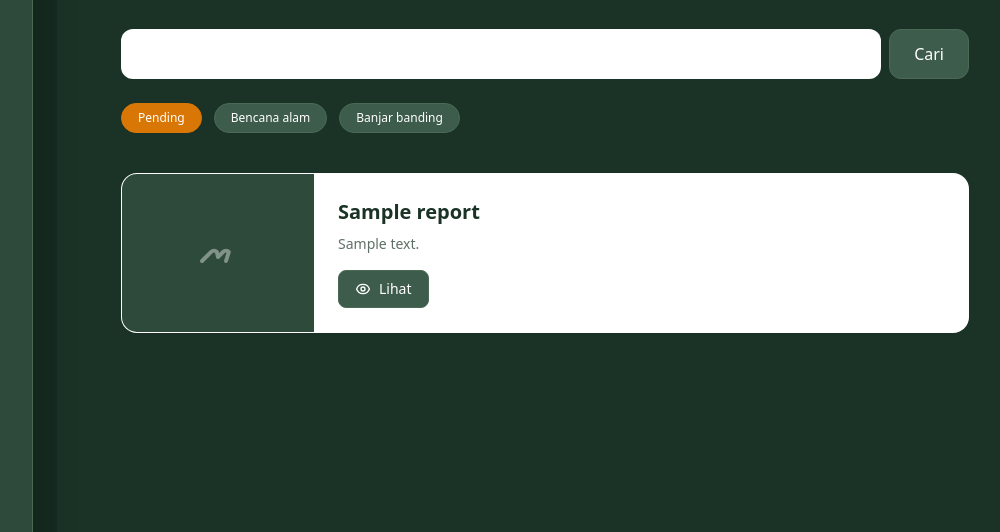
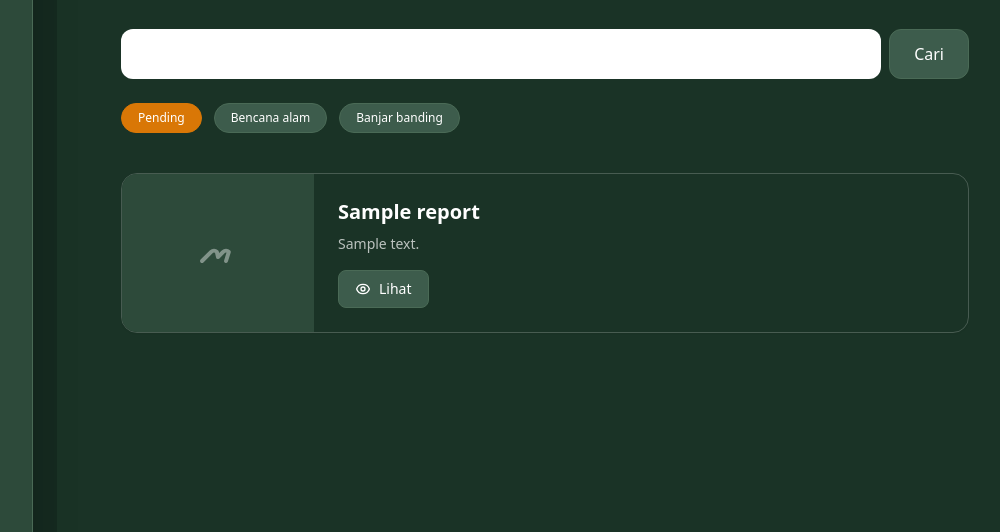
Before and after one commit to Arfan9swn/sapa-trantib, a Laravel app: page /reports in a window 1280 px wide. Shown: the part 220-752 px from the top of the page, without its empty margins (223-1223 px from the left). Run offline with Laravel 12, Linux system fonts and the light colour scheme; tables that the repository leaves empty hold one stand-in row (values such as "Sample post"); style sheets or scripts are compiled from the project's sources; parts of the project's set-up code (start-up, migrations or seed data) failed here and were passed over.

Commit message:
refactor-style: Report card restyle

```diff
--- a/resources/views/reports/report-index.blade.php
+++ b/resources/views/reports/report-index.blade.php
@@ -40,7 +40,7 @@
             <!-- Reports Grid -->
             <div class="space-y-4">
                 @forelse($reports as $report)
-                <div class="bg-white rounded-2xl shadow-sm border border-white/20 overflow-hidden">
+                <div class="rounded-2xl shadow-sm border border-white/20 overflow-hidden">
                     <div class="flex flex-col md:flex-row">
                         <!-- Thumbnail -->
                         <div class="w-full md:w-48 h-48 md:h-auto bg-[#2d4a3a] flex items-center justify-center">
@@ -49,8 +49,8 @@
 
                         <!-- Content -->
                         <div class="p-6 flex-1">
-                            <h3 class="text-xl font-bold text-[#1a3326] mb-2">{{ $report->title }}</h3>
-                            <p class="text-[#1a3326]/70 text-sm mb-4 line-clamp-3">{{ $report->description }}</p>
+                            <h3 class="text-xl font-bold text-[#ffffff] mb-2">{{ $report->title }}</h3>
+                            <p class="text-[#ffffff]/70 text-sm mb-4 line-clamp-3">{{ $report->description }}</p>
                             <div class="flex flex-col md:flex-row md:items-end justify-between gap-4">
                                 <div class="flex gap-2">
                                     <a href="{{ route('reports.show', $report->report_id) }}" class="bg-[#3d5c4c] hover:bg-[#4a6a56] text-white px-4 py-2 rounded-lg text-sm font-medium flex items-center gap-2 transition-colors border border-[#4a6a56]">
@@ -62,13 +62,12 @@
                                     <form action="{{ route('reports.destroy', $report->report_id) }}" method="POST" class="inline">
                                         @csrf @method('DELETE')
                                         <button type="submit" class="bg-[#a63d3d] hover:bg-[#8f3333] text-white px-4 py-2 rounded-lg text-sm font-medium transition-colors border border-[#c96b6b]">
-                                            <svg class="w-4 h-4" fill="none" stroke="currentColor" viewBox="0 0 24 24"><path stroke-linecap="round" stroke-linejoin="round" stroke-width="2" d="M19 7l-.867 12.142A2 2 0 0116.138 21H7.862a2 2 0 01-1.995-1.858L5 7m5 4v6m4-6v6m1-10V4a1 1 0 00-1-1h-4a1 1 0 00-1 1v3M4 7h16"></path></svg>
+                                            <svg class="w-full h-4" fill="none" stroke="currentColor" viewBox="0 0 24 24"><path stroke-linecap="round" stroke-linejoin="round" stroke-width="2" d="M19 7l-.867 12.142A2 2 0 0116.138 21H7.862a2 2 0 01-1.995-1.858L5 7m5 4v6m4-6v6m1-10V4a1 1 0 00-1-1h-4a1 1 0 00-1 1v3M4 7h16"></path></svg>
                                             Hapus
                                         </button>
                                     </form>
                                     @endif
                                 </div>
-
                                 </div>
                             </div>
                         </div>
```
